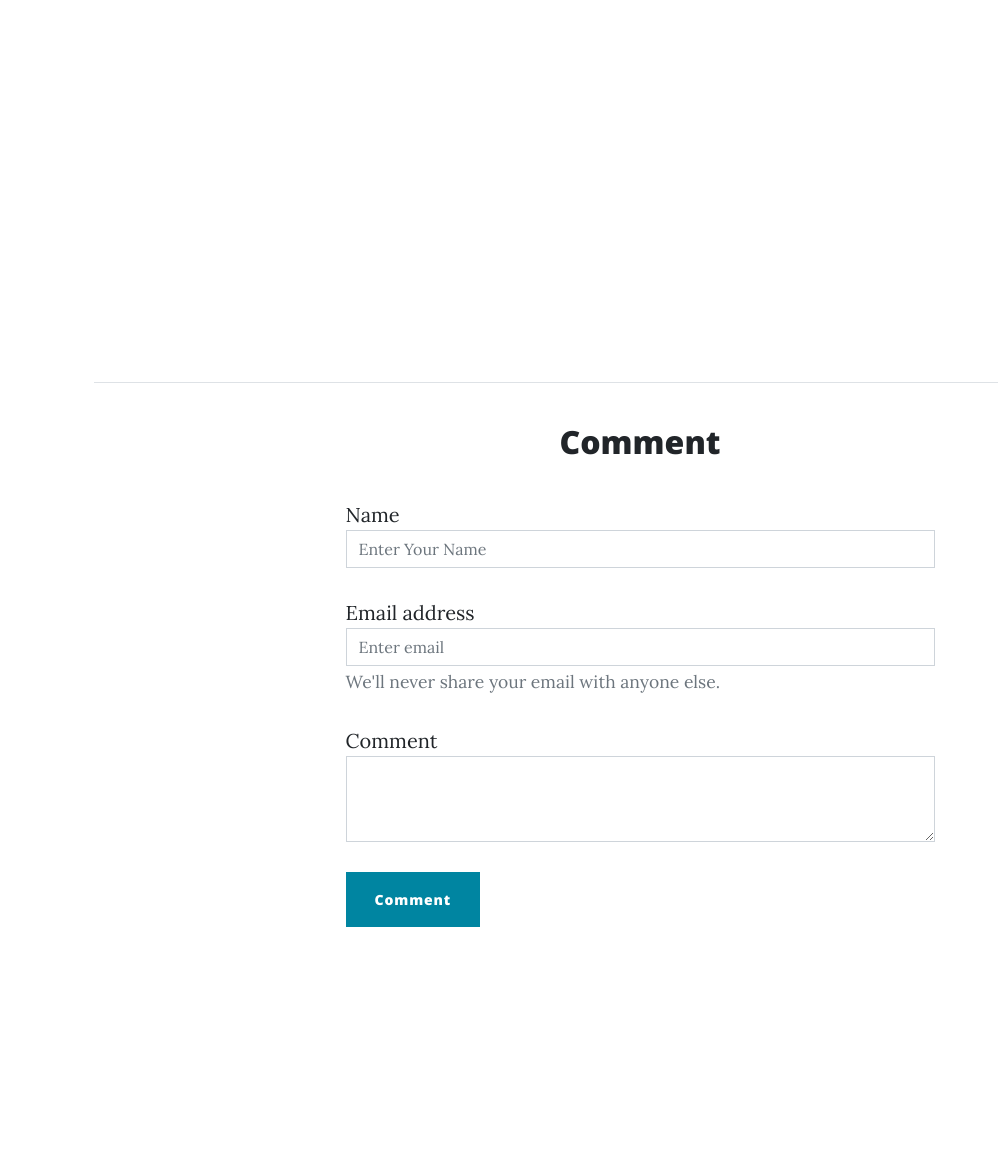
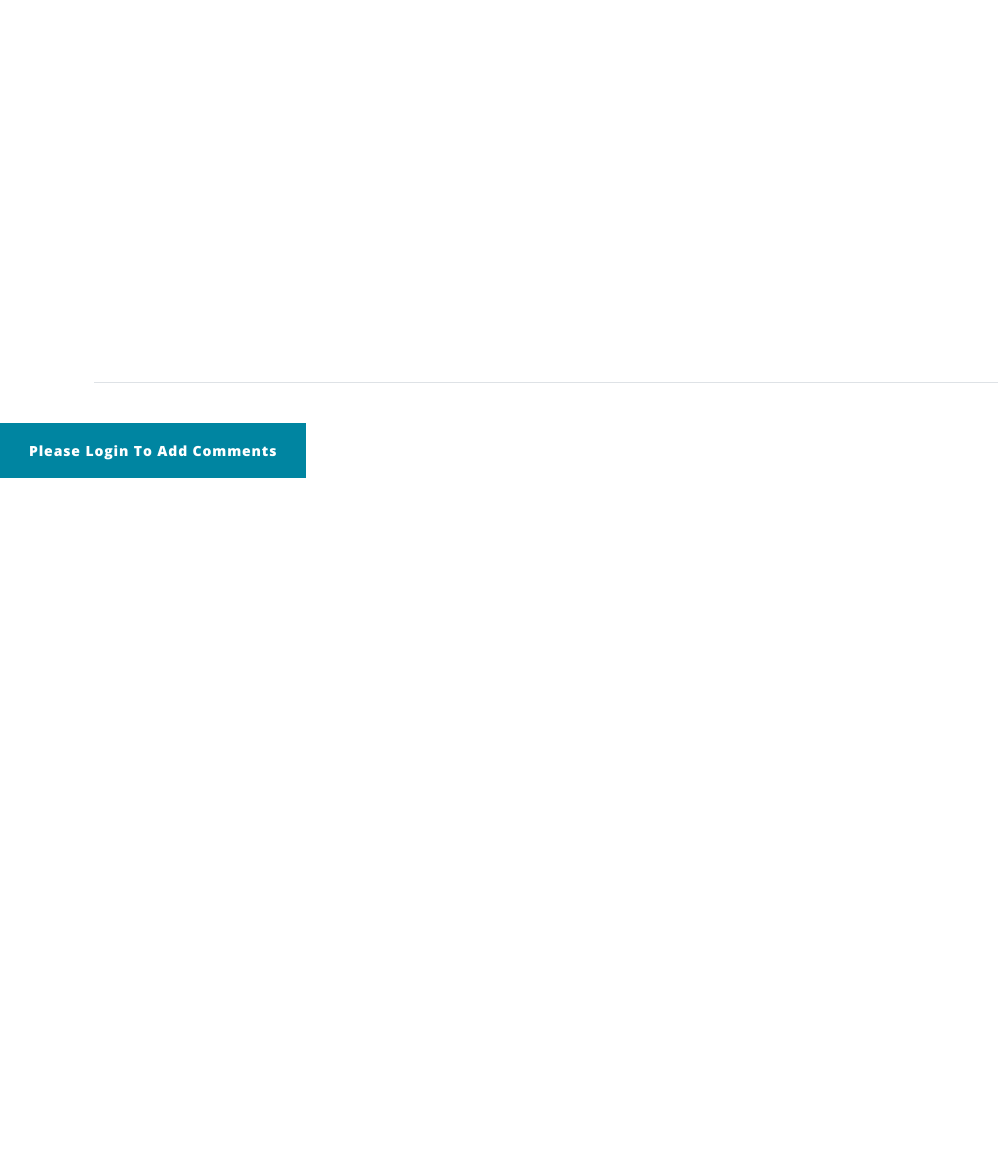
Before and after one commit to rdshinde/personalized-blogging-app, a Django app: a page that uses blog/templates/base.html in a window 1280 px wide. Shown: the part 1348-2515 px from the top of the page, without its empty margins (0-998 px from the left). Run offline with Django 3.2, Linux system fonts and the light colour scheme; data comes from the database, SQL or seed files in the repository; both versions use the stored data as it was after the commit; some libraries are stand-ins or nearby versions.

Commit message:
feat: comment user authentication
Added user authentication to comments section.

```diff
--- a/blog/blogpost/views.py
+++ b/blog/blogpost/views.py
@@ -10,15 +10,12 @@ class HomeView(ListView):
     model = Post
     template_name = 'index.html'
 
-# class PostView(ListView):
-#     model = Post
-#     template_name = 'post.html'
+
 
 def posts(request,slug):
+    comments = Comment.objects.all()
     if request.method != 'POST':
         posts = Post.objects.get(slug = slug)
-        comments = Comment.objects.all()
-
     elif request.method == 'POST':
         post_instance = get_object_or_404(Post, slug=slug)
         name = request.POST['name'].capitalize()
@@ -85,6 +82,10 @@ def login(request):
 
     return render(request, 'login.html')
 
+
+
+
+
 def signup(request):
     if request.method == 'POST':
         first_name =  request.POST['first_name'].capitalize()
@@ -107,6 +108,9 @@ def signup(request):
 
 
     return render(request, 'signup.html')
+
+
+
 @login_required(login_url='login')
 def logout(request):
     auth.logout(request)
--- a/blog/templates/post.html
+++ b/blog/templates/post.html
@@ -53,12 +53,12 @@
     </div>
   </div>
 </article>
-
+{% if user.is_authenticated %}
 <!-- Add Comments -->
 <section class="container px-4 px-lg-5">
   <div class="row gx-4 gx-lg-5 justify-content-center">
     <div class="col-md-10 col-lg-8 col-xl-7">
-      <h2 style="text-align: center">Comment</h2>
+      <h2 style="text-align:center">Comment</h2>
       <br />
       <!-- Add the Login form Here -->
       <form method="POST" autocomplete="off">
@@ -103,10 +103,17 @@
         </div>
         <br />
         <button type="submit" class="btn btn-primary">Comment</button><br />
+
       </form>
+
+
     </div>
   </div>
 </section>
+{% else %}
+      <a href=""><button type="submit" class="btn btn-primary">Please Login To Add Comments</button><br /></a>
+
+{% endif %}
 <!-- Comment Section -->
 {% if user.is_authenticated %}
 <section class="container px-4 px-lg-5">
@@ -114,7 +121,7 @@
     <div class="col-md-10 col-lg-8 col-xl-7">
       {% for comments in comment %} {% if post.title == comment.post %}
       <ul>
-        <small>Comment By {{comment.name}}</small>
+        <small>Comment By {{comment.name}} on {{comment.created_on}}</small>
         <div class="container">
           <p>{{comment.body}}</p>
         </div>
```
Also changed, not shown: blog/templates/base.html (+2 -6 lines), blog/db.sqlite3.
